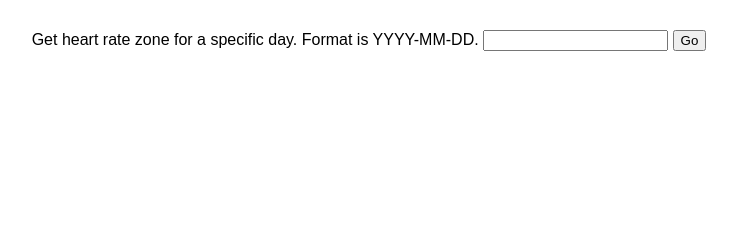
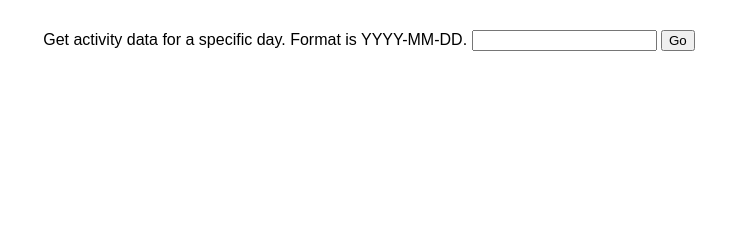
Before and after one commit to kcinnick/fitnick, a Flask app: template fitnick/flask_app/templates/index.html in a window 1280 px wide. Shown: the part 152-392 px from the top of the page, without its empty margins (271-1008 px from the left). Run offline with Flask 2, Linux system fonts and the light colour scheme; the template is opened without the code that fills it: values that come from a table or form of the project are taken from there, others are empty.

Commit message:
added the right link for activity

```diff
--- a/fitnick/flask_app/templates/index.html
+++ b/fitnick/flask_app/templates/index.html
@@ -153,7 +153,7 @@ body > section {
         <nav>
 			<ul>
 				<li><a href="/">Home</a>
-                <li><a href="/activity">Activity</a></li>
+                <li><a href="/get_activity_today">Activity</a></li>
 			</ul>
 		</nav>
 <br>
@@ -175,9 +175,9 @@ body > section {
 
     </section>
 
-    <form method="POST" action="/get_heart_rate_zone_for_date">
+    <form method="POST" action="/get_heart_rate_zone_today">
         <center>
-        Get heart rate zone for a specific day. Format is YYYY-MM-DD.
+        Get activity data for a specific day. Format is YYYY-MM-DD.
 
     {{ form.date }}
     <input type="submit" value="Go">
```
